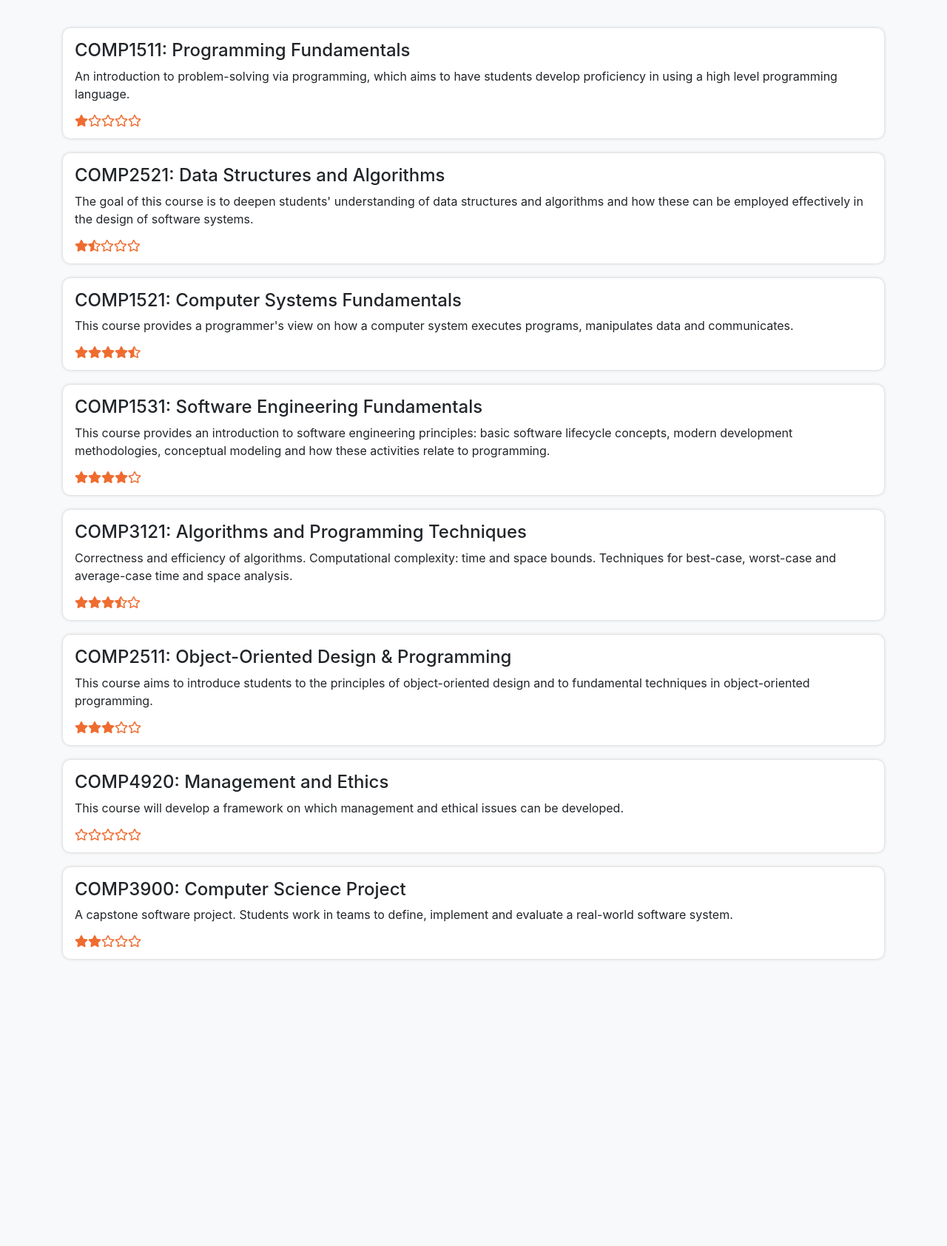
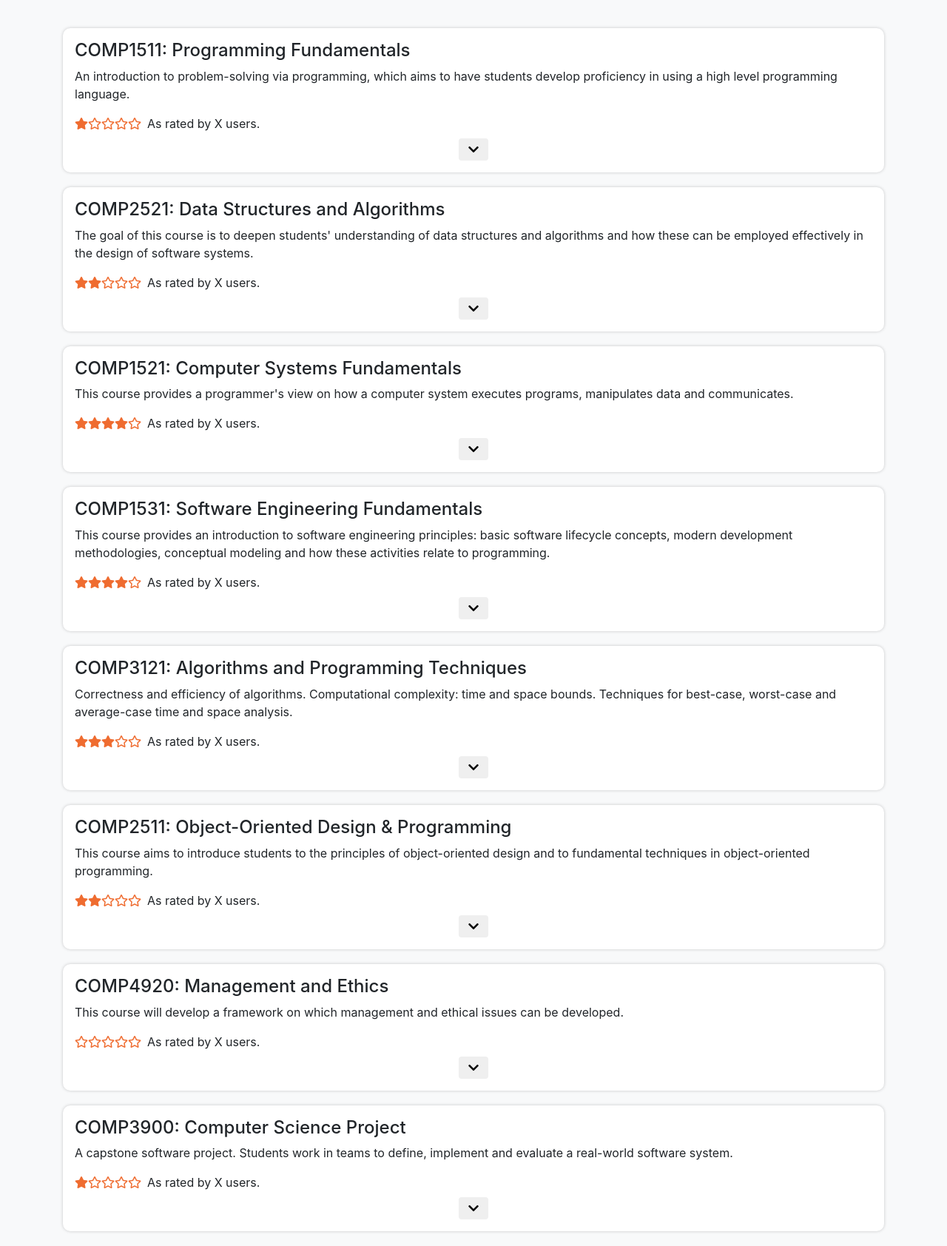
Before and after one commit to hectopascal/comp4920, a PHP site: page / in a window 1280 px wide. Shown: the part 62-1746 px from the top of the page at 74% size. Before the commit the page ends 1359 px from the top, so only its background shows below. Run offline with PHP 8.4, Linux system fonts and the light colour scheme; some libraries are stand-ins or nearby versions.

Commit message:
arrows, will collapse reviews

```diff
--- a/www/index.php
+++ b/www/index.php
@@ -1,5 +1,6 @@
 <html>
 	<head>
+		<link rel="stylesheet" href="style.css">
 		<!-- bootstrap CSS -->
 		<link rel="stylesheet" href="https://maxcdn.bootstrapcdn.com/bootstrap/4.0.0/css/bootstrap.min.css" integrity="sha384-Gn5384xqQ1aoWXA+058RXPxPg6fy4IWvTNh0E263XmFcJlSAwiGgFAW/dAiS6JXm" crossorigin="anonymous">
 		<!-- Font Fonts -->
--- a/www/main.js
+++ b/www/main.js
@@ -11,7 +11,6 @@ function appendCourse(c_title, c_info, rating)
 	cnode1.appendChild(info);
 	celem.appendChild(cnode1);
 
-	var cratings = document.createElement('div');
 	var crating = document.createElement('span');
 	for(i = 0; i < 5; i++)
 	{
@@ -19,16 +18,28 @@ function appendCourse(c_title, c_info, rating)
 		var irating = document.createElement('i');
 		crating.appendChild(irating);
 		if(rating >= 1)
-			irating.setAttribute('class', 'fas fa-star');
-		else if(rating == 0.5)
-			irating.setAttribute('class', 'fas fa-star-half-alt');
+			irating.setAttribute('class', 'fas fa-star star-rating');
 		else
-			irating.setAttribute('class', 'far fa-star');
+			irating.setAttribute('class', 'far fa-star star-rating-empty');
 
 		rating--;
-		irating.setAttribute('style', 'color:#ef6c30');
 	}
+	crating.setAttribute('class', 'mr-2');
 	celem.appendChild(crating);
+
+	celem.appendChild(document.createTextNode('As rated by X users.'));
+
+	var ccomments = document.createElement('div');
+	var load_prompt = document.createElement('button');
+	var load_prompt_i = document.createElement('i');
+	load_prompt.setAttribute('type', 'submit');
+	load_prompt.setAttribute('class', 'btn btn-default');
+	load_prompt_i.setAttribute('class', 'fas fa-chevron-down');
+	load_prompt.appendChild(load_prompt_i);
+
+	ccomments.appendChild(load_prompt);
+	ccomments.setAttribute('class', 'd-flex justify-content-center mt-2');
+	celem.appendChild(ccomments);
 
 	celem.setAttribute("class", 'p-3 bg-white');
 	celem.setAttribute("style", 'margin-top:20px;margin-bottom:20px; box-shadow:0 0 4px 0 rgba(0,0,0,0.2); border-radius:10px;');
@@ -39,13 +50,13 @@ function appendCourse(c_title, c_info, rating)
 function main()
 {
 	appendCourse('COMP1511: Programming Fundamentals', 'An introduction to problem-solving via programming, which aims to have students develop proficiency in using a high level programming language.', 1);
-	appendCourse('COMP2521: Data Structures and Algorithms', 'The goal of this course is to deepen students\' understanding of data structures and algorithms and how these can be employed effectively in the design of software systems.', 1.5);
-	appendCourse('COMP1521: Computer Systems Fundamentals', 'This course provides a programmer\'s view on how a computer system executes programs, manipulates data and communicates.', 4.5);
+	appendCourse('COMP2521: Data Structures and Algorithms', 'The goal of this course is to deepen students\' understanding of data structures and algorithms and how these can be employed effectively in the design of software systems.', 2);
+	appendCourse('COMP1521: Computer Systems Fundamentals', 'This course provides a programmer\'s view on how a computer system executes programs, manipulates data and communicates.', 4);
 	appendCourse('COMP1531: Software Engineering Fundamentals', 'This course provides an introduction to software engineering principles: basic software lifecycle concepts, modern development methodologies, conceptual modeling and how these activities relate to programming.', 4);
-	appendCourse('COMP3121: Algorithms and Programming Techniques', 'Correctness and efficiency of algorithms. Computational complexity: time and space bounds. Techniques for best-case, worst-case and average-case time and space analysis.', 3.5)
-	appendCourse('COMP2511: Object-Oriented Design & Programming', 'This course aims to introduce students to the principles of object-oriented design and to fundamental techniques in object-oriented programming.', 3);
+	appendCourse('COMP3121: Algorithms and Programming Techniques', 'Correctness and efficiency of algorithms. Computational complexity: time and space bounds. Techniques for best-case, worst-case and average-case time and space analysis.', 3)
+	appendCourse('COMP2511: Object-Oriented Design & Programming', 'This course aims to introduce students to the principles of object-oriented design and to fundamental techniques in object-oriented programming.', 2);
 	appendCourse('COMP4920: Management and Ethics', 'This course will develop a framework on which management and ethical issues can be developed.', 0);
-	appendCourse('COMP3900: Computer Science Project', 'A capstone software project. Students work in teams to define, implement and evaluate a real-world software system.', 2);
+	appendCourse('COMP3900: Computer Science Project', 'A capstone software project. Students work in teams to define, implement and evaluate a real-world software system.', 1);
 }
 
 document.addEventListener("DOMContentLoaded", main);
--- /dev/null
+++ b/www/style.css
@@ -0,0 +1,15 @@
+
+
+.star-rating, .star-rating-empty {
+	color: #ef6c30;
+	font-family: FontAwesome;
+	content:'\f005';
+}
+
+.star-rating {
+	font-weight: 900;
+}
+
+.star-rating-empty {
+	font-weight: 0;
+}
```
